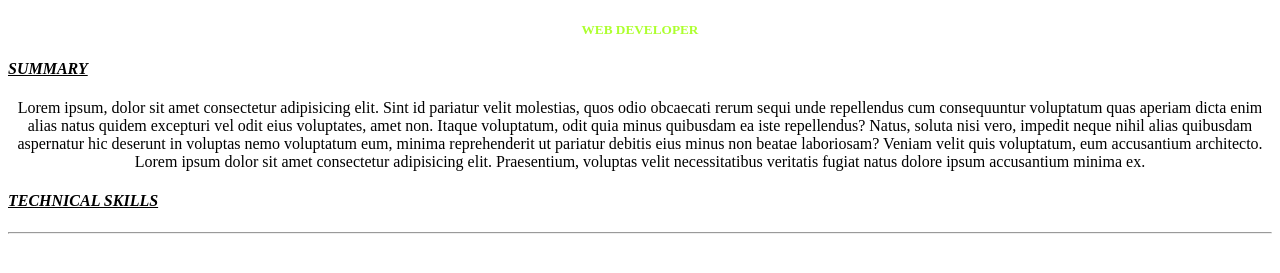
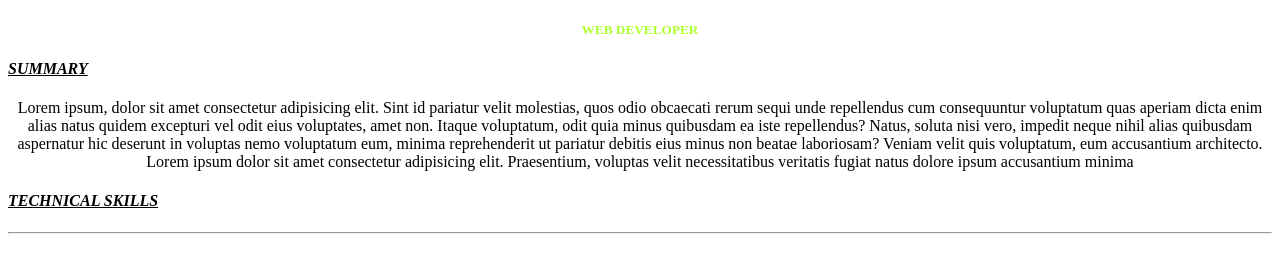
Before and after one commit to biyimo/HTML2, a plain HTML site: page index.html in a window 1280 px wide. Shown: the part 59-332 px from the top of the page. Drawn offline with Linux system fonts and the light colour scheme.

```diff
--- a/index.html
+++ b/index.html
@@ -36,7 +36,7 @@
       beatae laboriosam? Veniam velit quis voluptatum, eum accusantium
       architecto. Lorem ipsum dolor sit amet consectetur adipisicing elit.
       Praesentium, voluptas velit necessitatibus veritatis fugiat natus dolore
-      ipsum accusantium minima ex.
+      ipsum accusantium minima <ex class=""></ex>
     </p>
 
     <h4>
```
